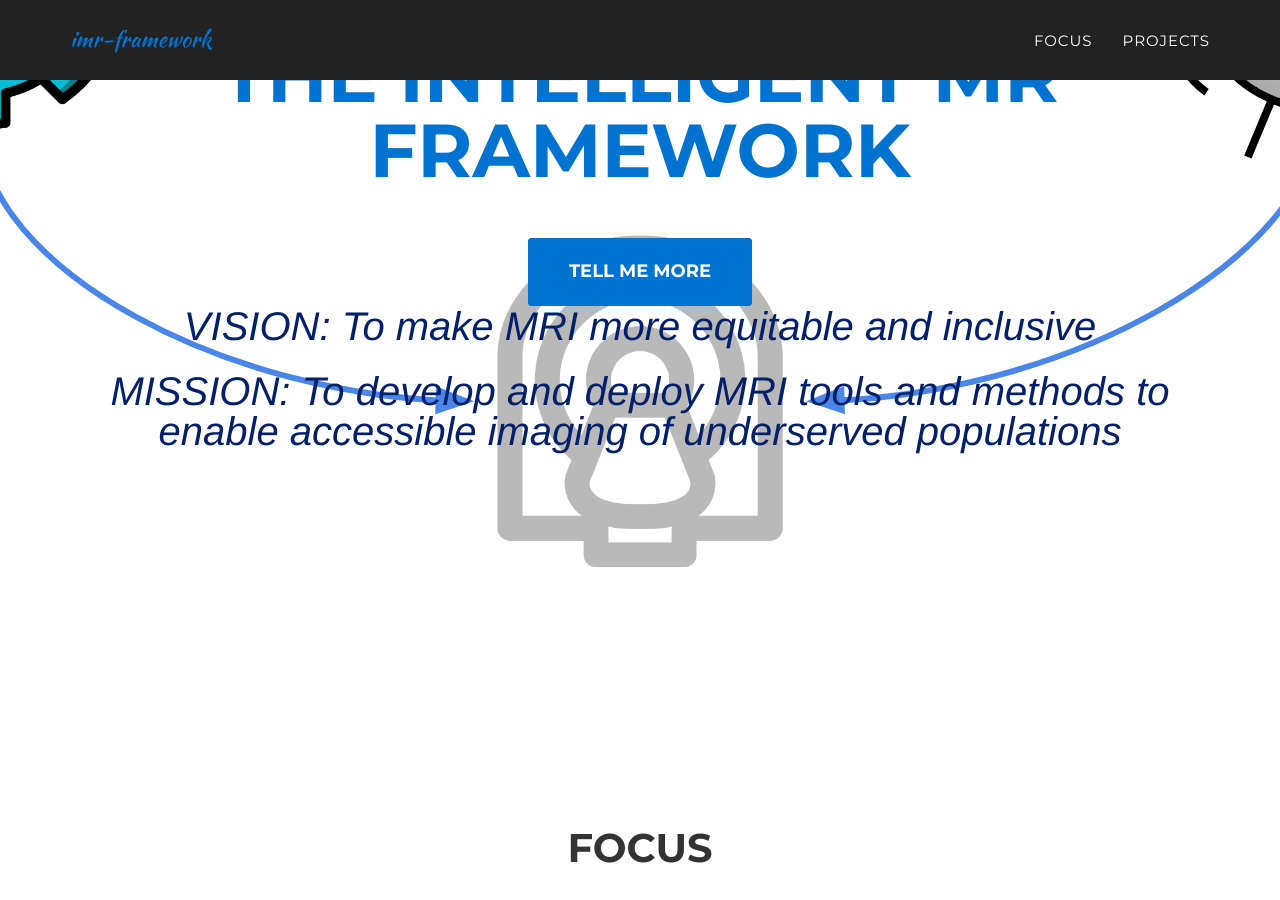
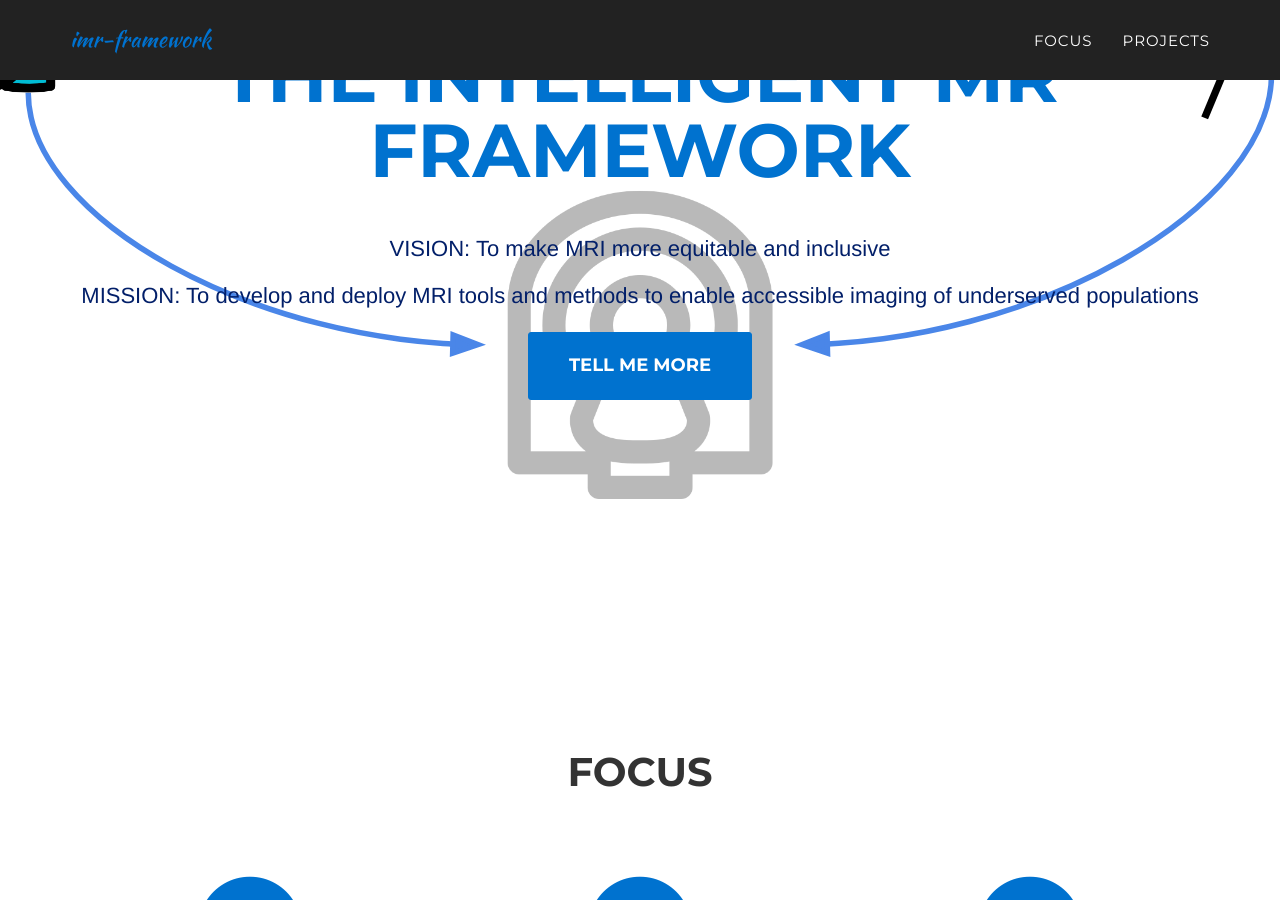
Before and after one commit to imr-framework/imr-framework.github.io, a Jekyll site: the page built from index.html, in a window 1280 px wide and 900 px high, scrolled down 392 px. Built offline with Jekyll 4.4.1, drawn with Linux system fonts in a browser that asks for light colours; some web fonts are replaced.

Commit message:
Update header.html
change style

```diff
--- a/_includes/header.html
+++ b/_includes/header.html
@@ -38,9 +38,10 @@
                 <div class="intro-lead-in">Accessible Magnetic Resonance Laboratory</div>
                 <div class="intro-lead-in">imr-framework</div>
                 <div class="intro-heading">The intelligent MR framework</div>
+                <div class="intro-statement">VISION: To make MRI more equitable and inclusive</div>
+                <div class="intro-statement">MISSION: To develop and deploy MRI tools and methods to enable accessible imaging of underserved populations</div>
                 <a href="#focus" class="page-scroll btn btn-xl">Tell Me More</a>
-                <div class="intro-lead-in">VISION: To make MRI more equitable and inclusive</div>
-                <div class="intro-lead-in">MISSION: To develop and deploy MRI tools and methods to enable accessible imaging of underserved populations</div>
+
             </div>
         </div>
     </header>
```
